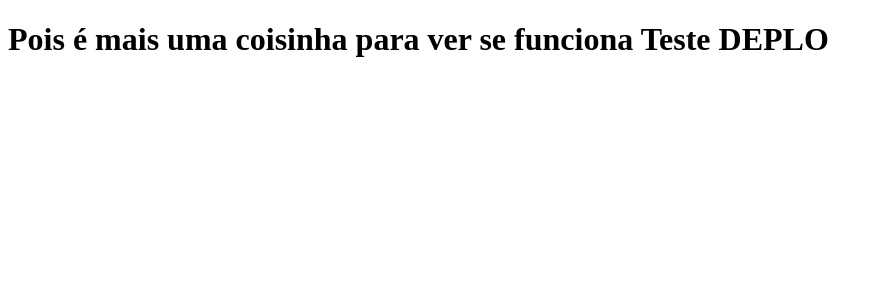
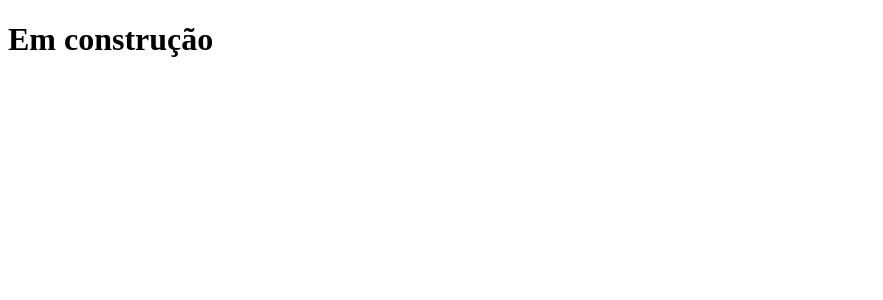
Before and after one commit to TuTTz/clone-tabnews, a Next.js app: page / in a window 1280 px wide. Shown: the top 300 px of the page, without its empty margins (0-883 px from the left). Built offline with nearby package versions, Linux system fonts and the light colour scheme.

Commit message:
Modificação de texto Em Construção

```diff
--- a/pages/index.js
+++ b/pages/index.js
@@ -1,5 +1,5 @@
 function Home() {
-  return <h1>Pois é mais uma coisinha para ver se funciona Teste DEPLO</h1>;
+  return <h1>Em construção</h1>;
 }
 
 export default Home;
```
